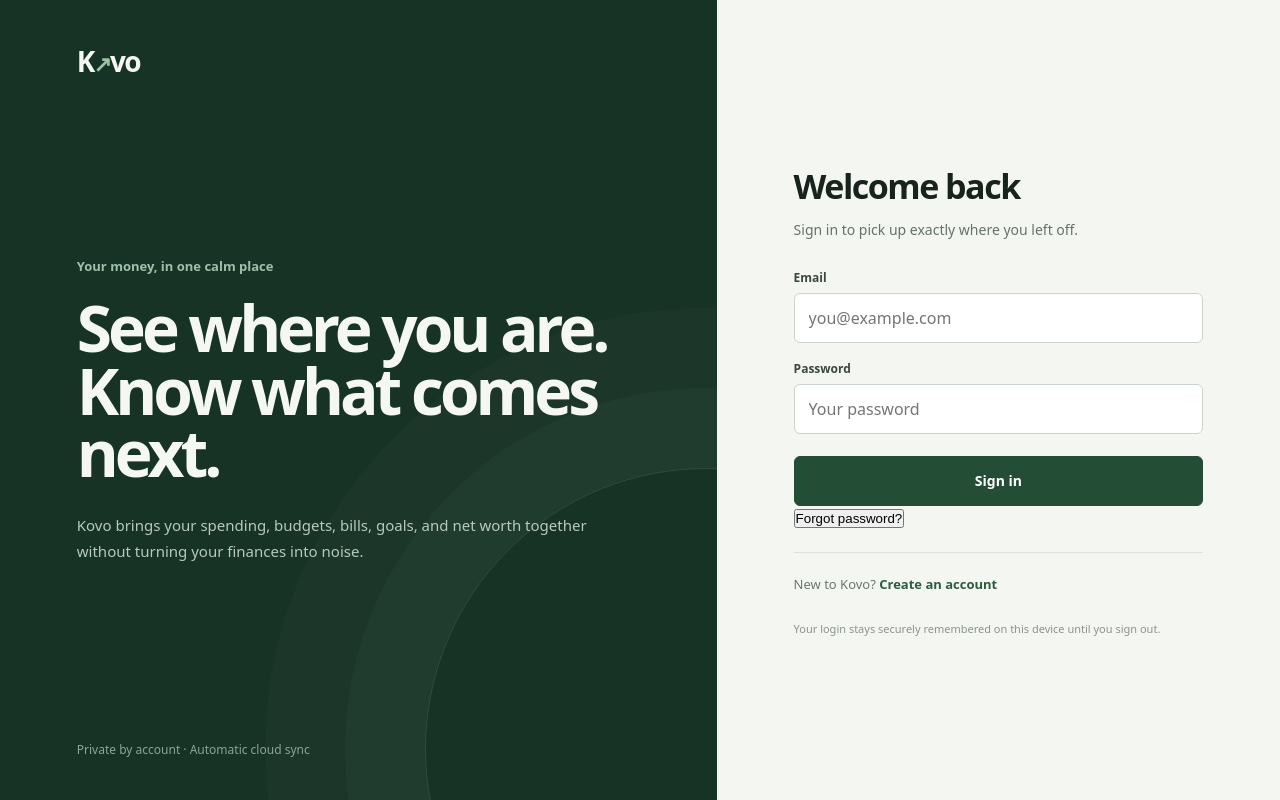
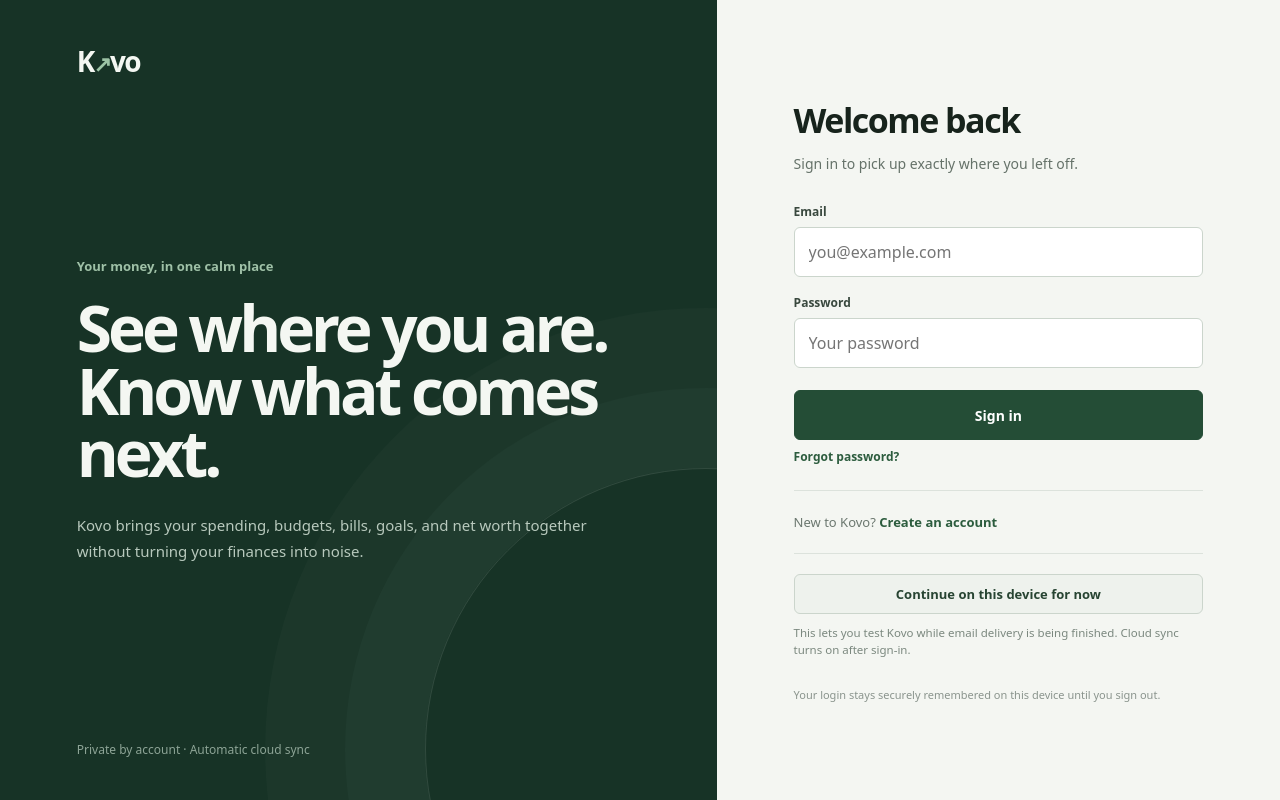
Before and after one commit to nelvoriyt-sudo/kovo, a React (Vite) app: page / in a window 1280 px wide. Built offline with nearby package versions, Linux system fonts and the light colour scheme.

Commit message:
fix: add local testing option to auth screen

```diff
--- a/src/components/CloudAccount.jsx
+++ b/src/components/CloudAccount.jsx
@@ -1,7 +1,41 @@
 import React, { useState } from "react";
 import { requestPasswordReset, signIn, signUp } from "../lib/cloud.js";
 
-export default function CloudAccount({ session, syncStatus, onSignedIn, onSignOut }) {
+const recoveryButtonStyle = {
+  background: "transparent",
+  border: 0,
+  color: "#2c5c3e",
+  cursor: "pointer",
+  font: "700 12px Manrope, system-ui",
+  marginTop: 8,
+  padding: 0,
+};
+
+const localModeWrapStyle = {
+  borderTop: "1px solid #dce2dc",
+  marginTop: 22,
+  paddingTop: 20,
+};
+
+const localModeButtonStyle = {
+  background: "#eef2ed",
+  border: "1px solid #cbd5cc",
+  borderRadius: 6,
+  color: "#274432",
+  cursor: "pointer",
+  font: "700 13px Manrope, system-ui",
+  padding: "10px 12px",
+  width: "100%",
+};
+
+const localModeCopyStyle = {
+  color: "#7b887f",
+  fontSize: 11.5,
+  lineHeight: 1.5,
+  marginTop: 10,
+};
+
+export default function CloudAccount({ session, syncStatus, onSignedIn, onSignOut, onContinueLocally }) {
   const [mode, setMode] = useState("signin");
   const [email, setEmail] = useState("");
   const [password, setPassword] = useState("");
@@ -107,7 +141,7 @@
         </button>
       </form>
       {mode === "signin" && (
-        <button className="auth-recovery" disabled={busy} onClick={sendPasswordReset} type="button">
+        <button style={recoveryButtonStyle} disabled={busy} onClick={sendPasswordReset} type="button">
           Forgot password?
         </button>
       )}
@@ -118,6 +152,14 @@
           {mode === "signup" ? "Sign in" : "Create an account"}
         </button>
       </div>
+      {onContinueLocally && (
+        <div style={localModeWrapStyle}>
+          <button style={localModeButtonStyle} disabled={busy} onClick={onContinueLocally} type="button">
+            Continue on this device for now
+          </button>
+          <p style={localModeCopyStyle}>This lets you test Kovo while email delivery is being finished. Cloud sync turns on after sign-in.</p>
+        </div>
+      )}
       <div className="auth-fineprint">Your login stays securely remembered on this device until you sign out.</div>
     </div>
   );
```
